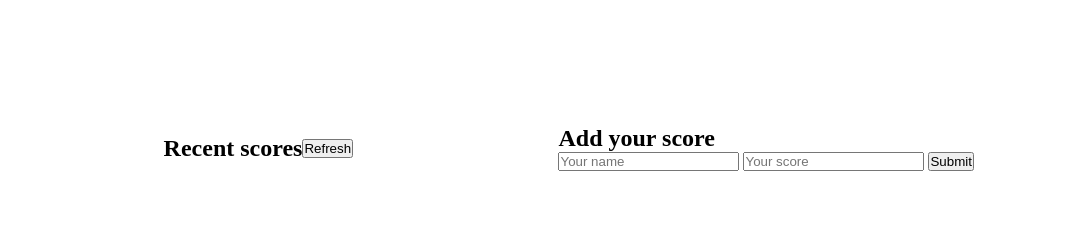
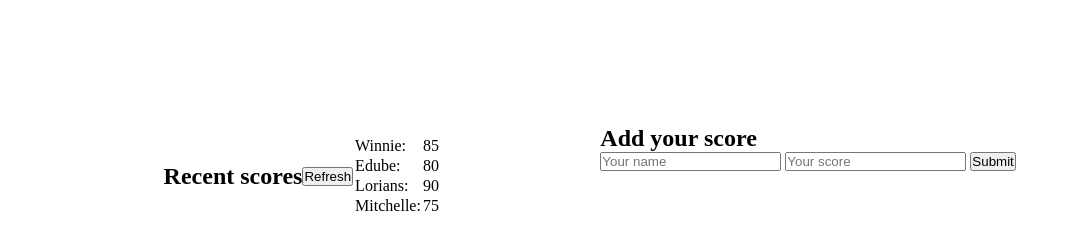
Before and after one commit to edubew/Leaderboard, a website built with webpack: page src/index.html in a window 1280 px wide. Shown: the part 40-290 px from the top of the page, without its empty margins (0-1079 px from the left). Built offline with nearby package versions, Linux system fonts and the light colour scheme.

Commit message:
Dynamically create the srores table

```diff
--- a/src/index.js
+++ b/src/index.js
@@ -1,12 +1,33 @@
 import './styles/style.css';
 
-class Score {
-  constructor(id, name, points) {
-    this.name = name;
-    this.points = points;
-    this.id = id;
-  }
-}
+const scores = [
+  {
+    name: 'Winnie:',
+    points: 85,
+  },
+   {
+    name: 'Edube:',
+    points: 80,
+  },
+   {
+    name: 'Lorians:',
+    points: 90,
+  },
+   {
+    name: 'Mitchelle:',
+    points: 75,
+  },
+];
+
+const scoresContainer = scores.map((score) => `
+  <tr>
+    <td>${score.name}</td>
+    <td>${score.points}</td>
+  </tr>
+`).join('')
+
+const tableScores = document.querySelector('.table-scores');
+tableScores.innerHTML += scoresContainer;
 
 // Create the form dynamically
 const addScore = document.querySelector('#add-scores');
@@ -18,17 +39,3 @@ form.innerHTML = `
  <button type ="submit" class ="btn">Submit</button>
 `;
 addScore.appendChild(form);
-
-// Create the scores tables
-const addScoreToTable = (score) => {
-  const tableScores = document.querySelector('.table-scores');
-
-  const row = document.createElement('tr');
-  row.innerHTML = `
- <td>${score.name}</td>
- <td>${score.points}</td>
-`;
-  tableScores.appendChild(row);
-};
-
-// Parse data into local storage
```
Also changed, not shown: src/index.html (+2 -1 lines), dist/index.html, dist/main.js, 1 other file.
